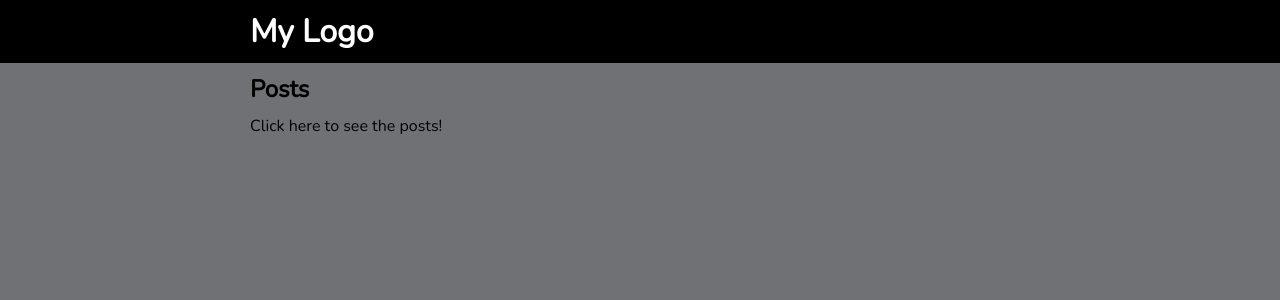
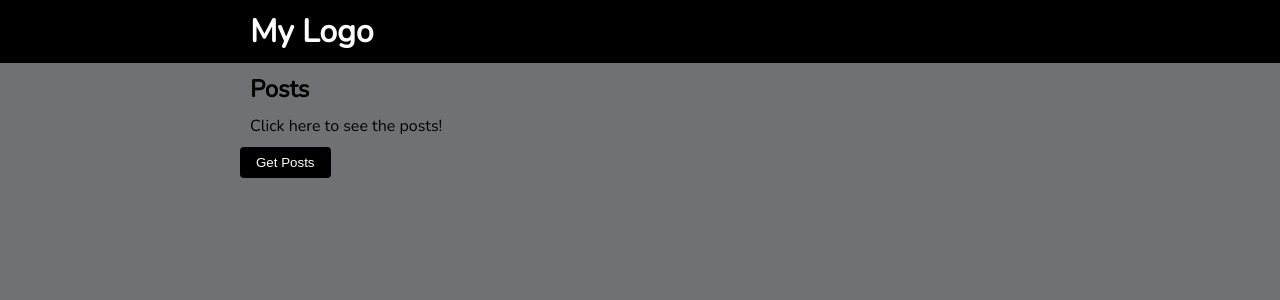
Before and after one commit to VisheshSingh/testingWithReact, a React (Create React App) app: page / in a window 1280 px wide. Shown: the top 300 px of the page. Built offline with nearby package versions, Linux system fonts and the light colour scheme.

Commit message:
hooking up redux 🧥

```diff
--- a/src/App.js
+++ b/src/App.js
@@ -1,7 +1,11 @@
 import React from 'react';
+import { connect } from 'react-redux';
 import './App.scss';
 import Header from './components/header/Header';
 import Headline from './components/headline/Headline';
+import SharedButton from './components/button';
+import ListItem from './components/ListItem/ListItem';
+import { fetchPosts } from './actions/FetchPostsAction';
 
 const tempArr = [
   {
@@ -12,7 +16,15 @@ const tempArr = [
     onlineStatus: true,
   },
 ];
-function App() {
+
+function App(props) {
+  const { posts } = props;
+  // console.log(posts);
+  const btnConfig = {
+    buttonText: 'Get Posts',
+    emitEvent: props.fetchPosts,
+  };
+
   return (
     <div className='App'>
       <Header />
@@ -22,9 +34,19 @@ function App() {
           desc='Click here to see the posts!'
           tempArr={tempArr}
         />
+        <SharedButton {...btnConfig} />
+        {posts &&
+          posts.map(({ title, body, id }) => (
+            <ListItem title={title} desc={body} key={id} />
+          ))}
       </section>
     </div>
   );
 }
 
-export default App;
+const mapStateToProps = (state) => {
+  return {
+    posts: state.posts,
+  };
+};
+export default connect(mapStateToProps, { fetchPosts })(App);
--- a/src/App.scss
+++ b/src/App.scss
@@ -7,7 +7,7 @@ body {
 }
 
 .main {
-  width: 100%;
+  width: 80%;
   max-width: 800px;
   margin: 0 auto;
 }
--- /dev/null
+++ b/src/actions/FetchPostsAction.js
@@ -0,0 +1,14 @@
+import { types } from './types';
+import axios from 'axios';
+
+export const fetchPosts = () => (dispatch) => {
+  axios
+    .get(`https://jsonplaceholder.typicode.com/posts`)
+    .then((res) => {
+      dispatch({
+        type: types.GET_POSTS,
+        payload: res.data,
+      });
+    })
+    .catch((err) => console.log(err));
+};
--- a/src/components/ListItem/ListItem.js
+++ b/src/components/ListItem/ListItem.js
@@ -9,6 +9,7 @@ export class ListItem extends Component {
 
   render() {
     const { title, desc } = this.props;
+
     if (!title) {
       return null;
     }
--- /dev/null
+++ b/src/components/button/button.scss
@@ -0,0 +1,12 @@
+button {
+  background-color: #000;
+  color: #fff;
+  padding: 0.5rem 1rem;
+  border: 0;
+  border-radius: 0.25rem;
+  cursor: pointer;
+}
+
+button:hover {
+  opacity: 0.7;
+}
--- a/src/components/button/index.js
+++ b/src/components/button/index.js
@@ -1,6 +1,6 @@
 import React, { Component } from 'react';
 import PropTypes from 'prop-types';
-
+import './button.scss';
 export class SharedButton extends Component {
   static propTypes = {
     buttonText: PropTypes.string,
--- a/src/components/header/Header.scss
+++ b/src/components/header/Header.scss
@@ -3,7 +3,7 @@ header {
   width: 100%;
 
   .wrapper {
-    width: 100%;
+    width: 80%;
     max-width: 800px;
     margin: 0 auto;
 
```
